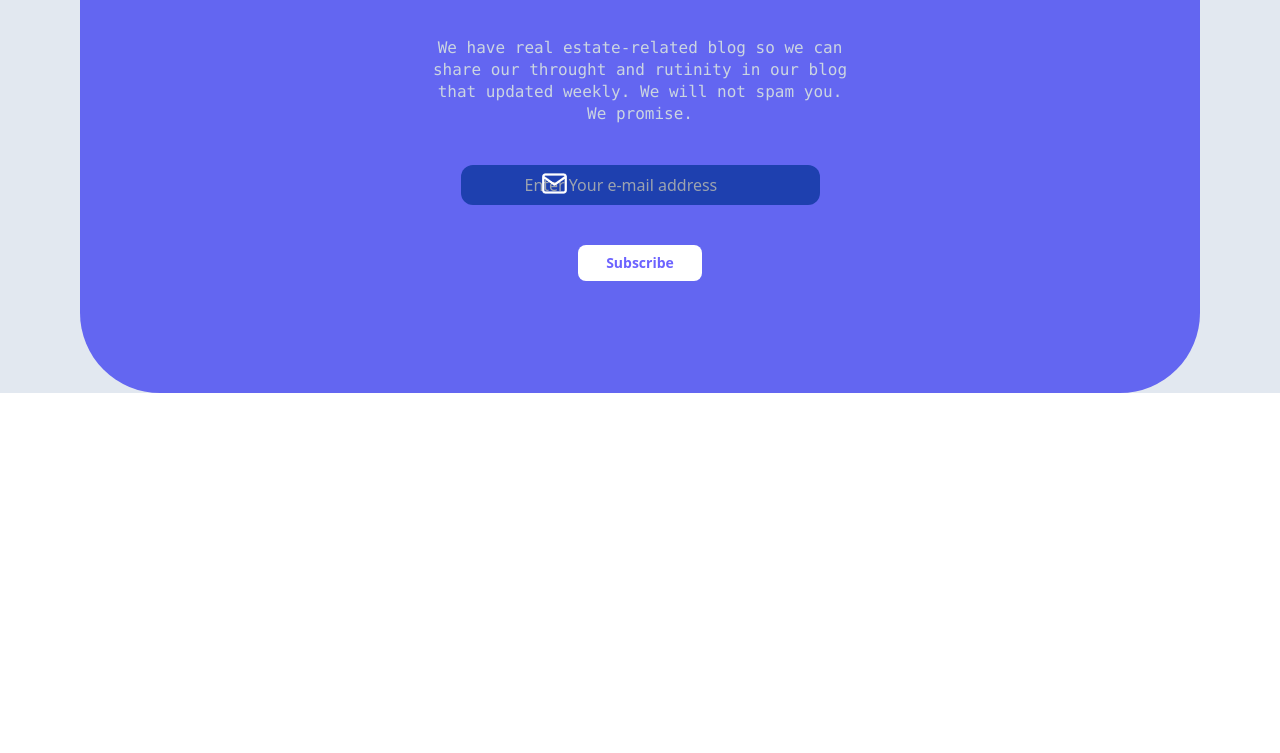
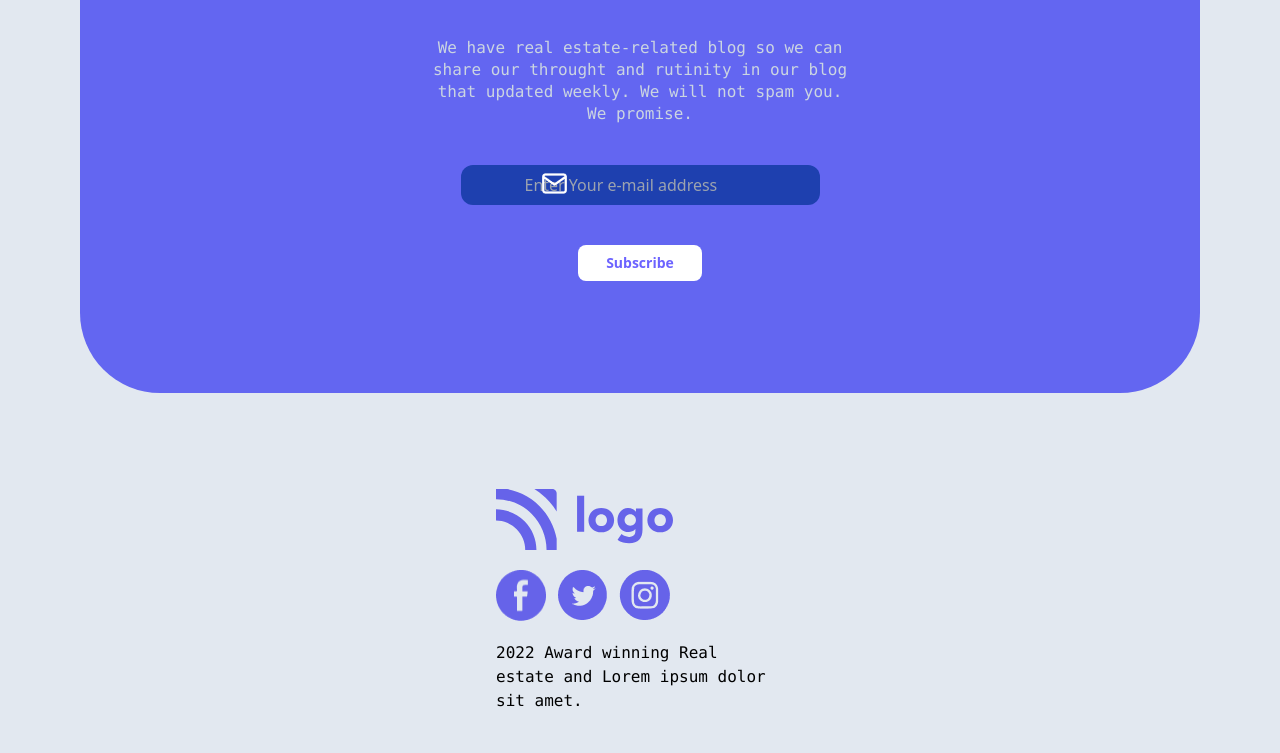
Before and after one commit to SnehashisRatna/Responsive-WebPages, a plain HTML site: page Real Estate Landing Page/index.html in a window 1280 px wide. Shown: the part 4840-5593 px from the top of the page. Before the commit the page ends 5289 px from the top, so only its background shows below. Drawn offline with nearby package versions, Linux system fonts and the light colour scheme.

Commit message:
Style : update the footer part

```diff
--- a/Real Estate Landing Page/index.html
+++ b/Real Estate Landing Page/index.html
@@ -214,6 +214,19 @@
 
         </div>
 
+         <!-- Footer Part -->
+
+        <footer class="flex justify-around px-10 py-10">
+            <!-- Left Part  -->
+            <div  class="space-y-5">
+                <img src="./Icons/Logo.svg" alt="">
+                <div class="flex space-x-3">
+                    <img class="cursor-pointer  transition ease-in-out delay-150  hover:-translate-y-1 hover:scale-110 font-semibold duration-300" src="./Icons/facebook.png" alt="fb">
+                    <img class="cursor-pointer  transition ease-in-out delay-150  hover:-translate-y-1 hover:scale-110 font-semibold duration-300" src="./Icons/twitter.png" alt="tw">
+                    <img class="cursor-pointer  transition ease-in-out delay-150  hover:-translate-y-1 hover:scale-110 font-semibold duration-300" src="./Icons/instagram.png" alt="ig">
+                </div>
+                <p class="w-72 font-mono">2022 Award winning Real estate and Lorem ipsum dolor sit amet.</p>
+            </div>
      </main>
 
 </body>
```
